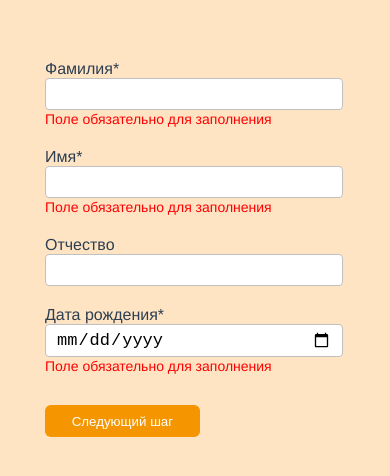
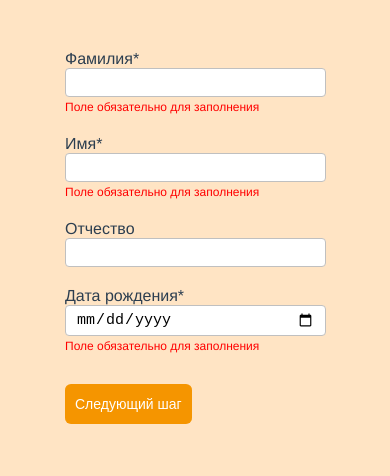
Before and after one commit to ToNi310558/create-a-client, a Vue app: page / in a window 390 px wide. Shown: the top 476 px of the page. Built offline with nearby package versions, Linux system fonts and the light colour scheme.

Commit message:
added for phone screens

```diff
--- a/src/App.vue
+++ b/src/App.vue
@@ -24,4 +24,11 @@ export default {
   margin: 60px auto;
   width: 300px;
 }
+  @media all and (max-width: 450px) {
+    #app{
+      margin: 50px auto;
+      width: 260px;
+      font-size: 16px;
+    }
+  }
 </style>
--- a/src/components/CreatePage.vue
+++ b/src/components/CreatePage.vue
@@ -199,14 +199,14 @@
       </div>
         <div class="step" v-show="step === 5">
             <h1>Клиент создан</h1>
-            {{'Фамилия: ' + surname}}<br>
-            {{'Имя: ' + name}}<br>
-            {{'Дата рождения: ' + birthdate}}<br>
-            {{'Телефон: ' + '+' + phoneNumber}}<br>
-            {{'Клиент группы: ' + typeOfClient}}<br>
-            {{'Город: ' + city}}<br>
-            {{'Документ: ' + document}}<br>
-            {{'Дата выдачи: ' + docDate}}<br>
+            <p>{{'Фамилия: ' + surname}}</p>
+            <p>{{'Имя: ' + name}}</p>
+            <p>{{'Дата рождения: ' + birthdate}}</p>
+            <p>{{'Телефон: ' + '+' + phoneNumber}}</p>
+            <p>{{'Клиент группы: ' + typeOfClient}}</p>
+            <p>{{'Город: ' + city}}</p>
+            <p>{{'Документ: ' + document}}</p>
+            <p>{{'Дата выдачи: ' + docDate}}</p>
         </div>
   </div>
 </template>
@@ -431,4 +431,26 @@ computed: {
         font-size: 26px;
         text-align: center;
     }
+.step p{
+    font-size: 16px;
+    margin-bottom: 10px;
+}
+@media all and (max-width: 450px) {
+    .form__input{
+        font-size: 15px;
+    }
+    .error{
+        font-size: 12px;
+    }
+    h1{
+        font-size: 20px;
+    }
+    .step p{
+        font-size: 14px;
+    }
+    .btn{
+        padding: 10px 10px;
+        font-size: 14px;
+    }
+}
 </style>
```
